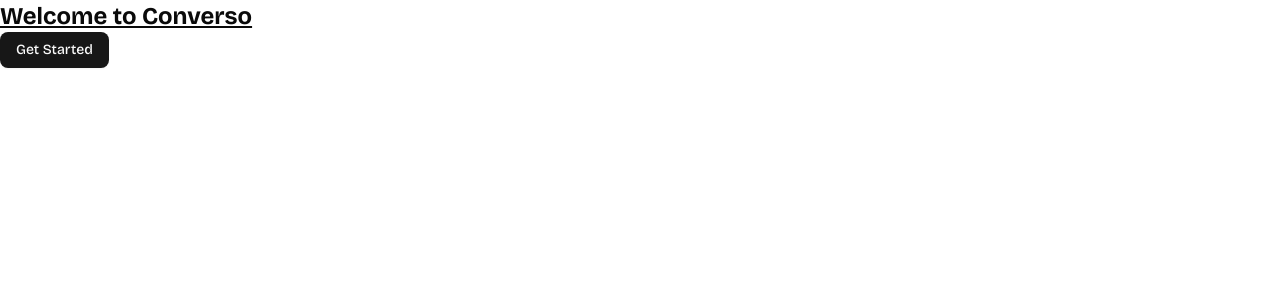
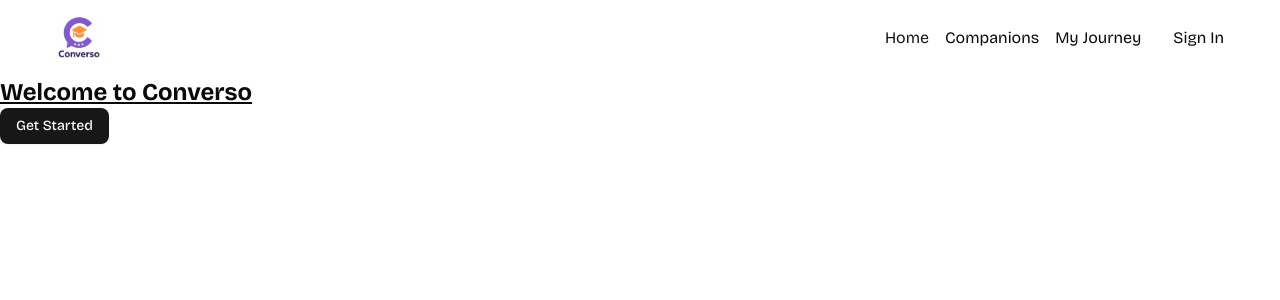
Before and after one commit to GIT-Gizmo/ai-companion-saas, a Next.js app: page / in a window 1280 px wide. Shown: the top 300 px of the page. Built offline with nearby package versions, Linux system fonts and the light colour scheme.

Commit message:
add: implement navbar

```diff
--- a/app/layout.tsx
+++ b/app/layout.tsx
@@ -1,6 +1,7 @@
 import type { Metadata } from "next";
 import { Bricolage_Grotesque } from "next/font/google";
 import "./globals.css";
+import Navbar from "@/components/navbar";
 
 const bricolage = Bricolage_Grotesque({
   variable: "--font-bricolage",
@@ -19,7 +20,10 @@ export default function RootLayout({
 }>) {
   return (
     <html lang="en">
-      <body className={`${bricolage.variable} antialiased`}>{children}</body>
+      <body className={`${bricolage.variable} antialiased`}>
+        <Navbar />
+        {children}
+      </body>
     </html>
   );
 }
--- /dev/null
+++ b/components/navItems.tsx
@@ -0,0 +1,32 @@
+'use client'
+
+import { cn } from '@/lib/utils'
+import Link from 'next/link'
+import { usePathname } from 'next/navigation'
+import React from 'react'
+
+const NavItems = () => {
+    const pathname = usePathname()
+
+    const navLinks = [
+        { label: 'Home', href: '/' },
+        { label: 'Companions', href: '/companions' },
+        { label: 'My Journey', href: '/my-journey' },
+    ]
+
+    return (
+        <div className='flex items-center gap-4'>
+            {navLinks.map(({ label, href }) => (
+                <Link
+                    key={label}
+                    href={href}
+                    className={cn(pathname === href && 'text-primary font-semobold')}
+                >
+                    {label}
+                </Link>
+            ))}
+        </div>
+    )
+}
+
+export default NavItems
--- /dev/null
+++ b/components/navbar.tsx
@@ -0,0 +1,28 @@
+import Image from 'next/image'
+import Link from 'next/link'
+import React from 'react'
+import NavItems from './navItems'
+
+const Navbar = () => {
+
+    return (
+        <nav className='navbar'>
+            <Link href="/">
+                <div className="flex items-center gap-2 5 cursor-pointer">
+                    <Image
+                        src="/images/logo.svg"
+                        alt="Converso Logo"
+                        width={46}
+                        height={44}
+                    />
+                </div>
+            </Link>
+            <div className="flex items-center gap-8">
+                <NavItems />
+                <p>Sign In</p>
+            </div>
+        </nav>
+    )
+}
+
+export default Navbar
```
